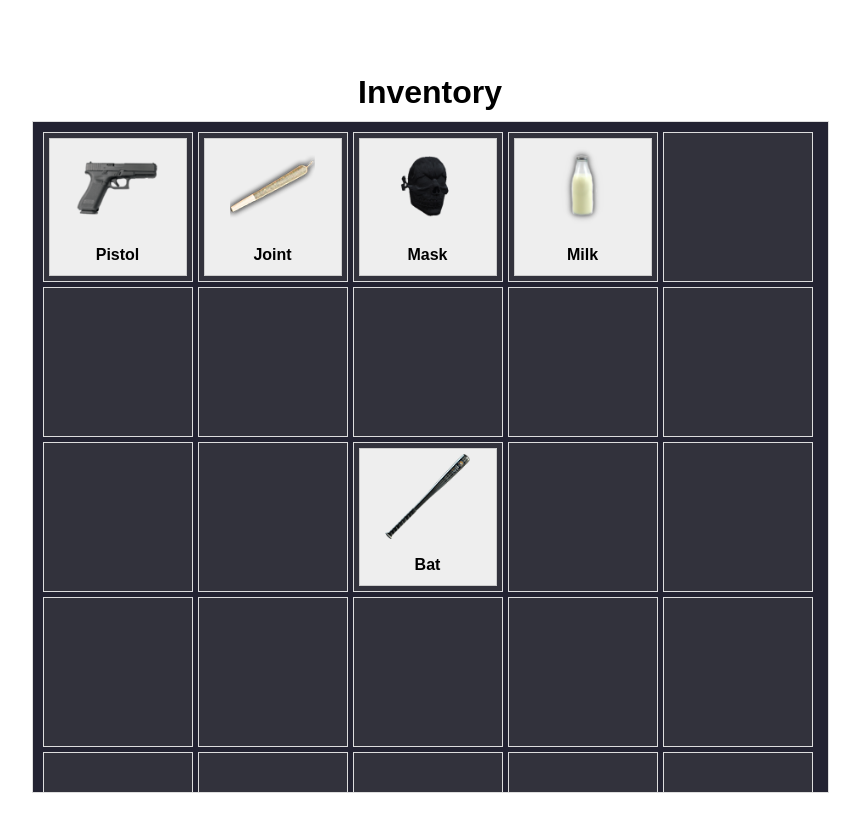
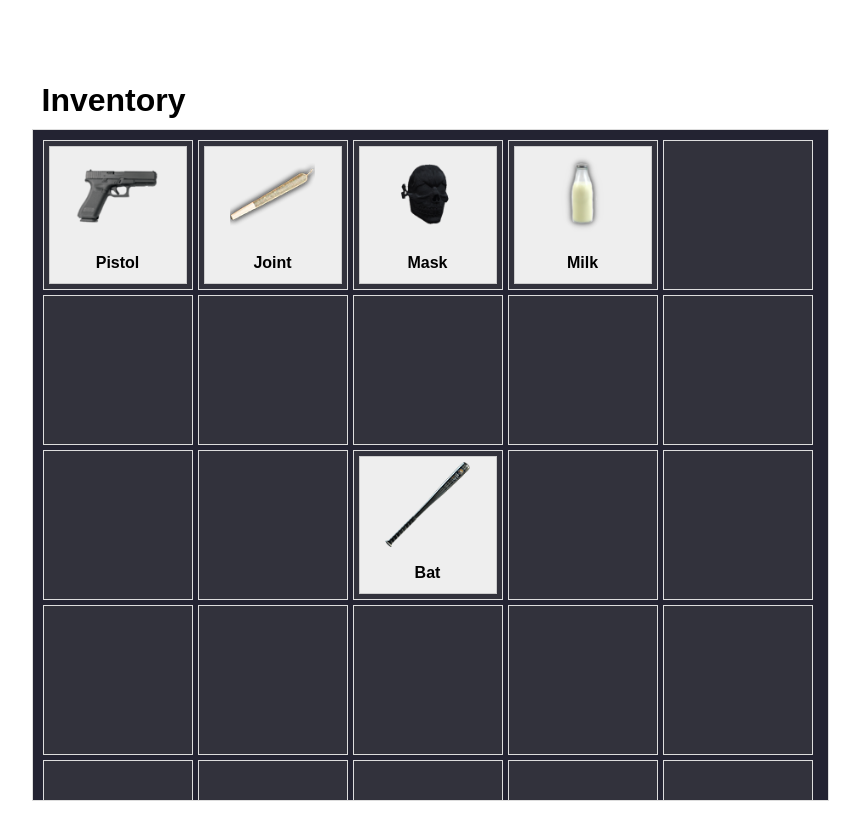
Before and after one commit to bensharron/fivem, a React (Create React App) app in the folder inventory/: page / in a window 1280 px wide. Shown: the top 840 px of the page, without its empty margins (210-1070 px from the left). Built offline with nearby package versions, Linux system fonts and the light colour scheme.

Commit message:
body -> html

```diff
--- a/inventory/public/styles.css
+++ b/inventory/public/styles.css
@@ -1,4 +1,4 @@
-body {
+html {
   margin: 5% auto;
   font-family: Arial, sans-serif;
   display: flex;
```
